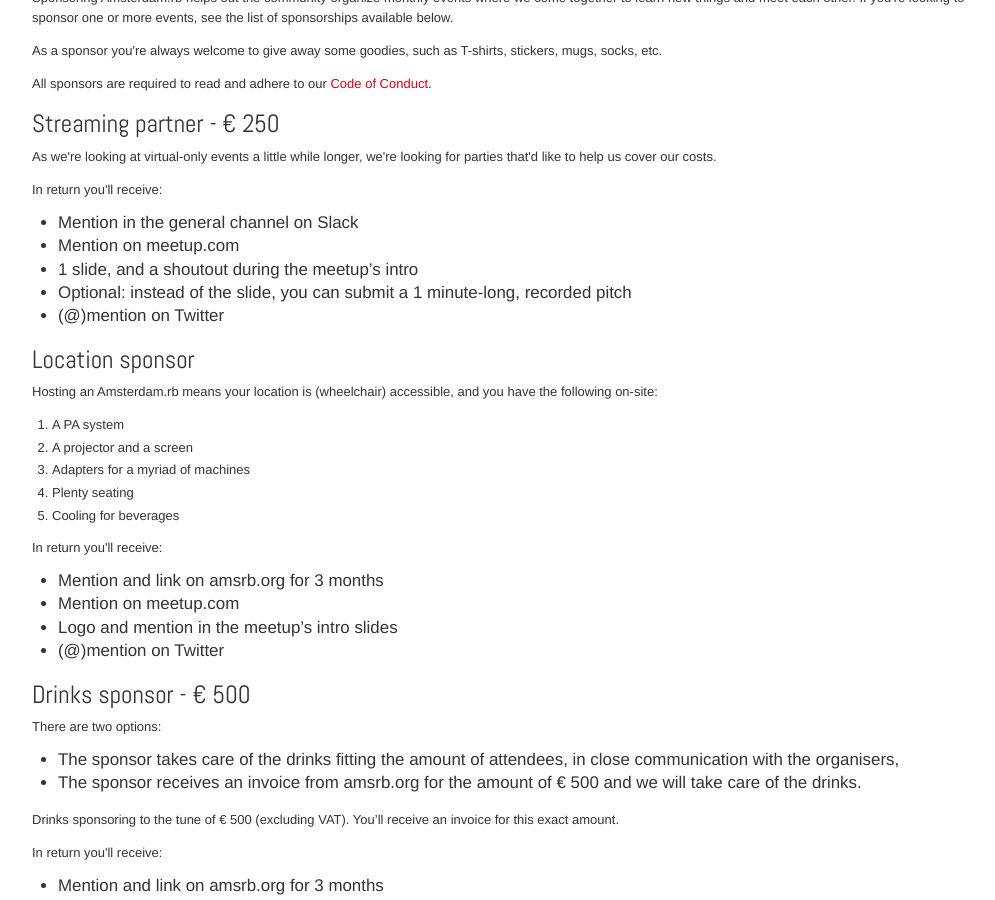
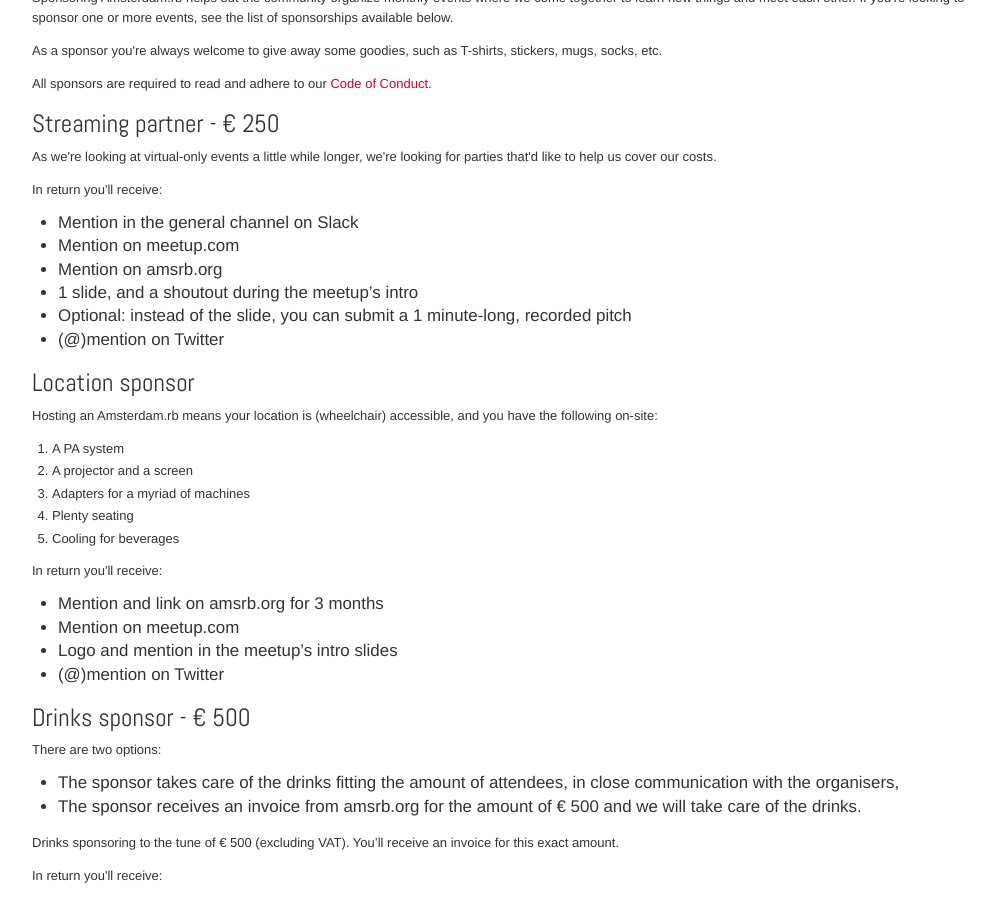
Before and after one commit to amsrb/amsrb.github.com, a Jekyll site: the page built from sponsorships/index.html, in a window 1280 px wide and 900 px high, scrolled down 490 px. Shown: the whole window, without its empty margins (138-1133 px from the left). Built offline with Jekyll 4.4.1, drawn with Linux system fonts in a browser that asks for light colours; comment, search, counter and statistics services are not loaded.

Commit message:
Let's mention our streaming sponsor on our website
We have the streaming partner sponsor package, this amends that work to
also mention our sponsor on our amsrb.org page. May (but prolly will
not) boost their SEO ranking (but will deffo boost their ego 😇 )

```diff
--- a/sponsorships/index.html
+++ b/sponsorships/index.html
@@ -21,6 +21,7 @@
   <ul>
     <li>Mention in the general channel on Slack</li>
     <li>Mention on meetup.com</li>
+    <li>Mention on amsrb.org</li>
     <li>1 slide, and a shoutout during the meetup’s intro</li>
     <li>Optional: instead of the slide, you can submit a 1 minute-long, recorded pitch</li>
     <li>(@)mention on Twitter</li>
```
